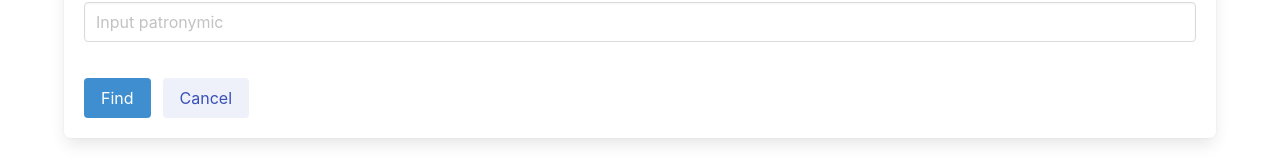
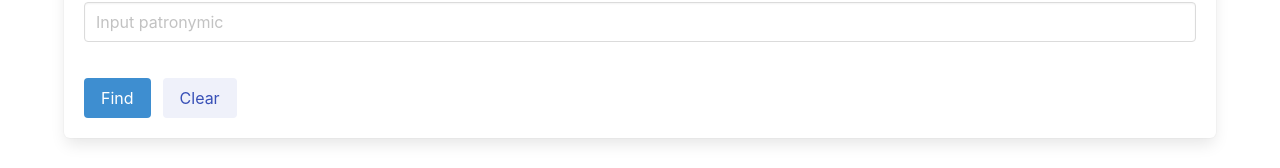
Before and after one commit to DukeKunYura/alternative-front-for-car-registration, a React (Vite) app: page /find in a window 1280 px wide. Shown: the part 454-622 px from the top of the page. Built offline with nearby package versions, Linux system fonts and the light colour scheme.

Commit message:
add state form and reset form

```diff
--- a/src/pages/CarsPage.jsx
+++ b/src/pages/CarsPage.jsx
@@ -45,7 +45,8 @@ export default function CarsPage() {
     }, [data])
 
     useEffect(() => {
-        dispatch(setActiveLink("cars"))
+        dispatch(setActiveLink("cars"));
+        dispatch(setIsActiveCarAdder(false));
     }, [])
 
     return (
--- a/src/pages/FindPage.jsx
+++ b/src/pages/FindPage.jsx
@@ -10,6 +10,9 @@ export default function FindPage() {
 
     const [persons = [], setPersons] = useState();
     const [isActiveInput, setIsActiveInput] = useState(true);
+    const [firstName, setFirstName] = useState("");
+    const [surname, setSurname] = useState("");
+    const [patronymic, setPatronymic] = useState("");
 
     const dispatch = useDispatch();
 
@@ -36,6 +39,9 @@ export default function FindPage() {
         if (result) {
             setPersons(result)
         }
+        setFirstName(values.firstName);
+        setSurname(values.surname);
+        setPatronymic(values.patronymic);
         setIsActiveInput(false);
     }
 
@@ -81,9 +87,9 @@ export default function FindPage() {
                     <Formik
                         //validationSchema={formValidationSchema}
                         initialValues={{
-                            firstName: "",
-                            surname: "",
-                            patronymic: ""
+                            firstName,
+                            surname,
+                            patronymic
                         }}
                         onSubmit={(values, { setSubmitting }) => { handleFindPersons(values); setSubmitting(false); }}>
                         {(props) => (
@@ -136,12 +142,20 @@ export default function FindPage() {
                                     <div className="control">
                                         <button className="button is-info" type="submit" disabled={props.isSubmitting}>Find</button>
                                     </div>
-                                    <div className="control">
+                                    {/* <div className="control">
                                         <button
                                             className="button is-link is-light"
                                             type='button'
                                             onClick={() => { setIsActiveInput(false) }}>
                                             Cancel
+                                        </button>
+                                    </div> */}
+                                    <div className="control">
+                                        <button
+                                            className="button is-link is-light"
+                                            type='button'
+                                            onClick={() => { props.resetForm({ values: { firstName: "", surname: "", patronymic: "" } }) }}>
+                                            Clear
                                         </button>
                                     </div>
                                 </div>
--- a/src/pages/PersonsPage.jsx
+++ b/src/pages/PersonsPage.jsx
@@ -46,7 +46,8 @@ export default function PersonsPage() {
     }, [data])
 
     useEffect(() => {
-        dispatch(setActiveLink("persons"))
+        dispatch(setActiveLink("persons"));
+        dispatch(setIsActivePersonAdder(false));
     }, [])
 
     return (
```
